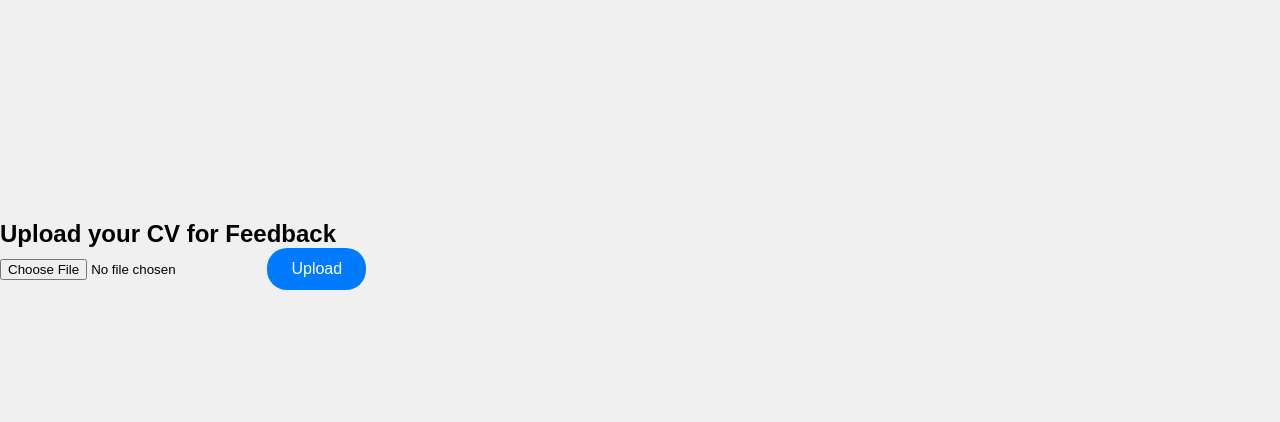
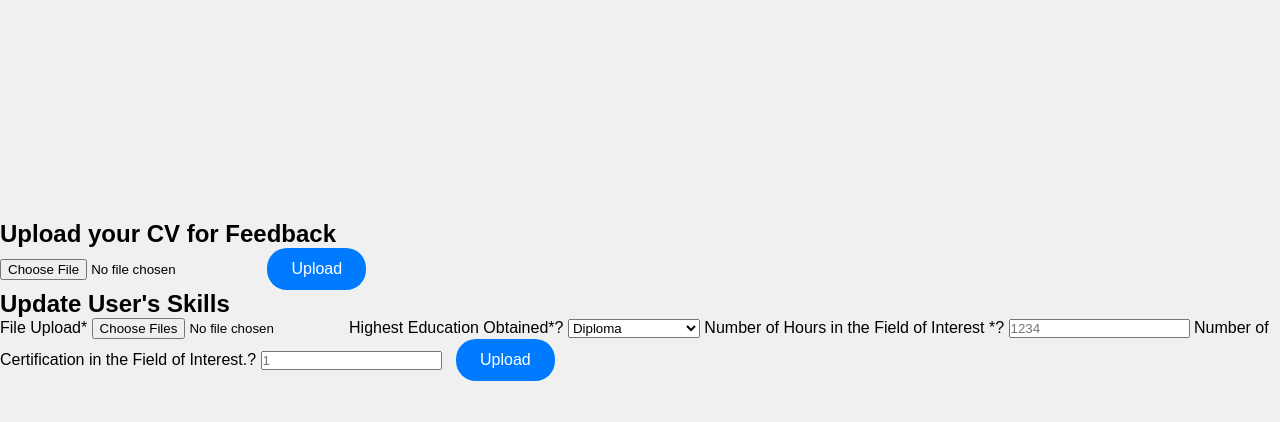
Before and after one commit to Sytechia/Group-4-Online-JD-Analytics, a Flask app: page /profile in a window 1280 px wide. Shown: the part 378-800 px from the top of the page. Run offline with Flask 3, Linux system fonts and the light colour scheme; the visitor is signed in with stand-in values (Sample User, id 1); parts of the project's set-up code (start-up, migrations or seed data) failed here and were passed over.

Commit message:
Work in Progress
The Rest dont merge mine !

```diff
--- a/blueprints/routes.py
+++ b/blueprints/routes.py
@@ -16,12 +16,10 @@ import re
 import nltk
 from nltk.tokenize import word_tokenize
 from nltk.corpus import stopwords
-from controllers.pdfReader import compare_resume_to_metrics, extract_keywords_from_metrics, extract_text_from_pdf, preprocess_text
+from controllers.resume import  compare_resume_to_metrics, extract_keywords_from_metrics, extract_text_from_pdf, preprocess_text
 from controllers.dumpText import insert_resume_text
 from pathlib import Path
 
-
-import time
 
 home_blueprint = Blueprint('home', __name__)
 login_blueprint = Blueprint('login', __name__)
--- a/blueprints/templates/profile.html
+++ b/blueprints/templates/profile.html
@@ -51,7 +51,6 @@
         {% endif %}
     </div>
 </div>
-
 <br><br><br><br><br><br><br>
 <div>
 <h1>Upload your CV for Feedback</h1>
@@ -69,4 +68,40 @@
         {% endif %}
     {% endwith %}
 </div>
+
+<!-- New form for additional request -->
+<div>
+<h1>Update User's Skills</h1>
+    <form method="POST" action="/update_user_skills" enctype="multipart/form-data">
+            <label for="Resume-File" >File Upload*</span></label>
+            <input type="file" class="form-control" name="Resume-File" access="false" multiple="false" id="Resume-File" required="required" aria-required="true">
+
+            <label for="highest_education_obtained" class="formbuilder-select-label">Highest Education Obtained*<span class="tooltip-element" tooltip="Degree">?</span></label>
+            <select class="form-control" name="highest_education_obtained" id="highest_education_obtained" required="required" aria-required="true">
+            <option value="diploma" selected="true" id="highest_education_obtained-0">Diploma</option>
+            <option value="advance_diploma" id="highest_education_obtained-1">Advance Diploma</option>
+            <option value="bachelors_degree" id="highest_education_obtained-2">Bachelor's Degree</option>
+            <option value="master_degree" id="highest_education_obtained-3">Master's Degree</option>
+            <option value="phd" id="highest_education_obtained-4">Phd</option>
+            </select>
+
+            <label for="number_of_hours" >Number of Hours in the Field of Interest *<span class="tooltip-element" tooltip="0 - 10000 HRS">?</span></label>
+            <input type="text" placeholder="1234" class="form-control" name="number_of_hours" access="false" id="number_of_hours" title="0 - 10000 HRS" required="required" aria-required="true">
+
+            <label for="certification_number" >Number of Certification in the Field of Interest.<span class="tooltip-element" tooltip="Example: User ABC has AWS Cloud Practitioner and ECC CEH.  User has 2 certifications, hence the input will be 2">?</span></label>
+            <input type="text" placeholder="1" class="form-control" name="certification_number" access="false" id="certification_number" title="Example: User ABC has AWS Cloud Practitioner and ECC CEH.  User has 2 certifications, hence the input will be 2" required="required" aria-required="true">
+
+            <button type="submit">Upload</button>
+    </form>
+        {% with messages = get_flashed_messages() %}
+            {% if messages %}
+                <ul>
+                {% for message in messages %}
+                    <li>{{ message }}</li>
+                {% endfor %}
+                </ul>
+            {% endif %}
+        {% endwith %}
+
+
 {% endblock %}
--- a/controllers/skill_diagram.py
+++ b/controllers/skill_diagram.py
@@ -200,7 +200,7 @@ def calculate_hard_skills_score(user_experience, user_certifications, user_quali
 
     # Qualification score (scaled to 100 points, normalized to 1.0)
     qualifications_score_map = {
-        'High School': 0.4,
+        'Diploma': 0.4,
         'Associate Degree': 0.6,
         'Bachelor\'s Degree': 0.8,
         'Master\'s Degree': 0.9,
--- a/deleteUser.sql
+++ /dev/null
@@ -1,2 +0,0 @@
--- SQLite
-DELETE FROM userdata WHERE id = 1
```
Also changed, not shown: controllers/pdfReader.py (deleted, +0 -101 lines), controllers/resume.py (+104 -0 lines), 2 other files.
